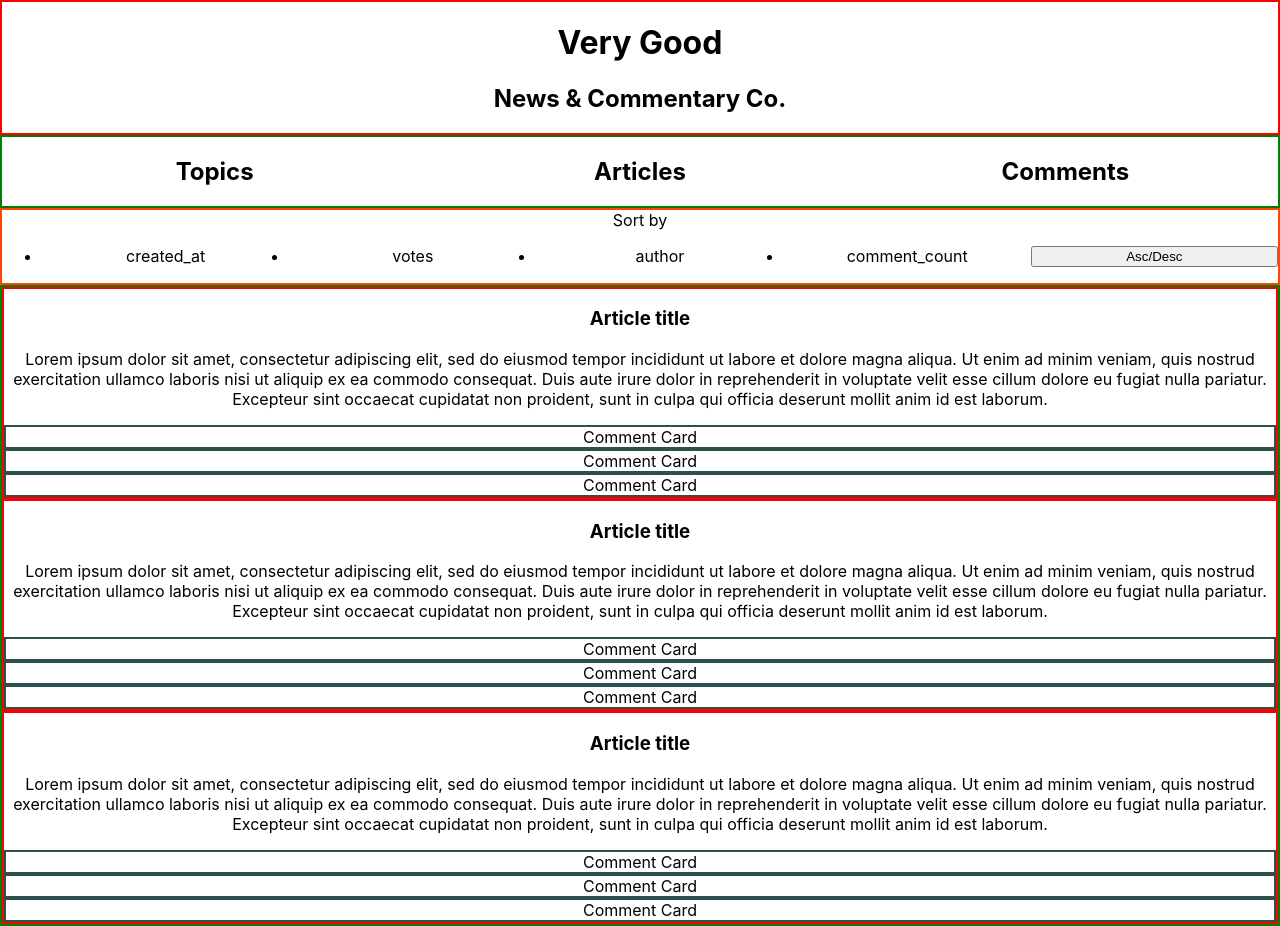
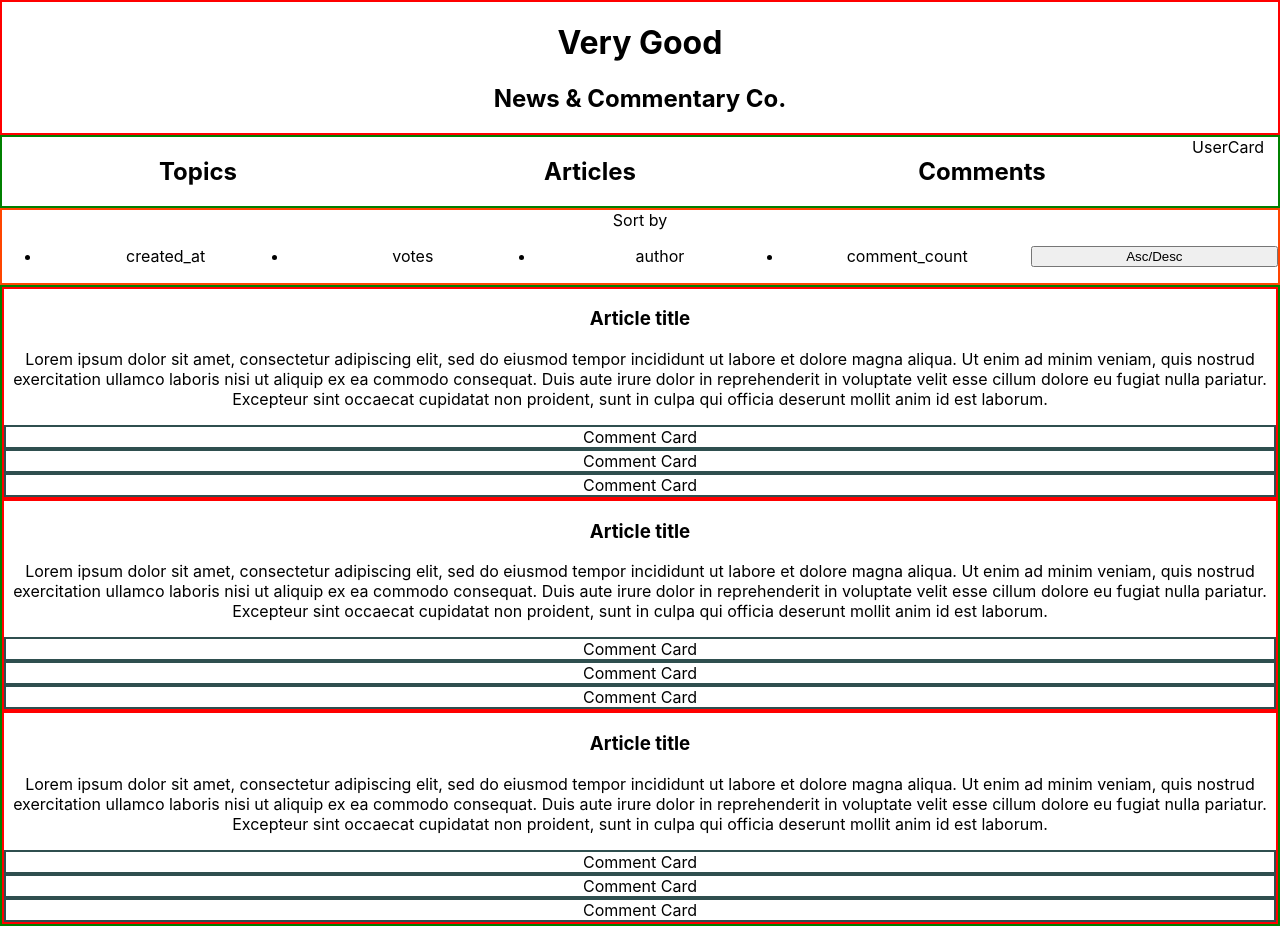
Before and after one commit to praisedpern/very-good-news, a React (Create React App) app: page / in a window 1280 px wide. Built offline with nearby package versions, Linux system fonts and the light colour scheme; no server answers; the HTML template or start-up script is replaced by a standard one.

Commit message:
adds UserCard

```diff
--- a/src/App.css
+++ b/src/App.css
@@ -20,7 +20,7 @@
     border: 2px solid green;
     grid-area: navbar;
     display: grid;
-    grid-template-columns: 1fr 1fr 1fr;
+    grid-template-columns: 1fr 1fr 1fr 100px;
     grid-template-rows: 100%;
 }
 
--- a/src/components/Navbar.jsx
+++ b/src/components/Navbar.jsx
@@ -1,9 +1,12 @@
+import UserCard from './UserCard'
+
 const Navbar = () => {
     return (
         <nav class="App-nav">
             <h2>Topics</h2>
             <h2>Articles</h2>
             <h2>Comments</h2>
+            <UserCard />
         </nav>
     )
 }
--- /dev/null
+++ b/src/components/UserCard.jsx
@@ -0,0 +1,5 @@
+const UserCard = () => {
+    return <section class="App-user-card">UserCard</section>
+}
+
+export default UserCard
```
